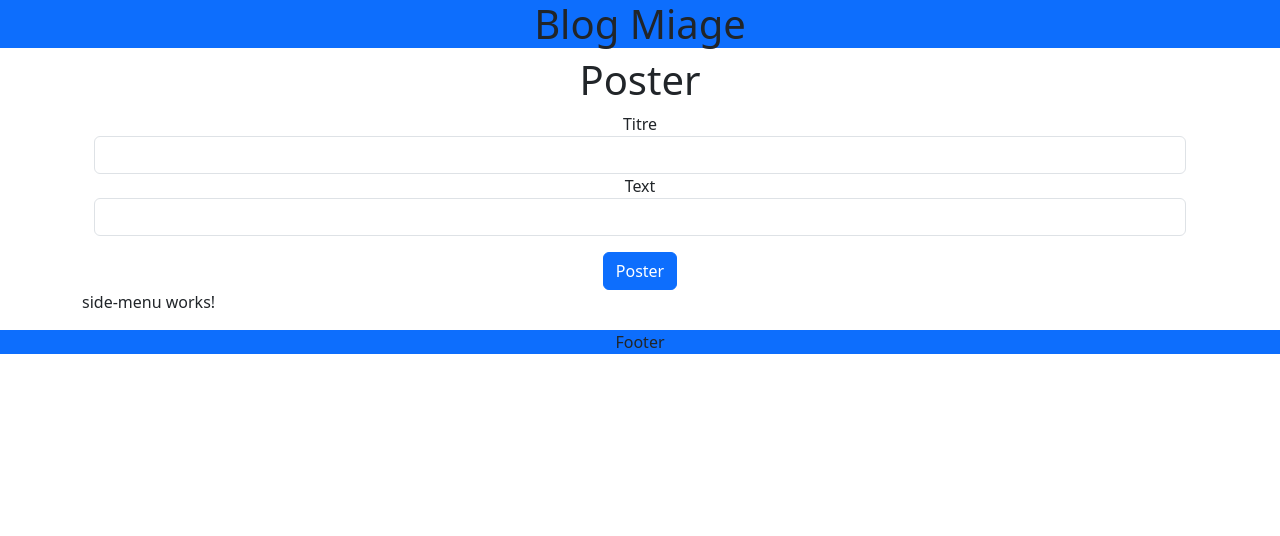
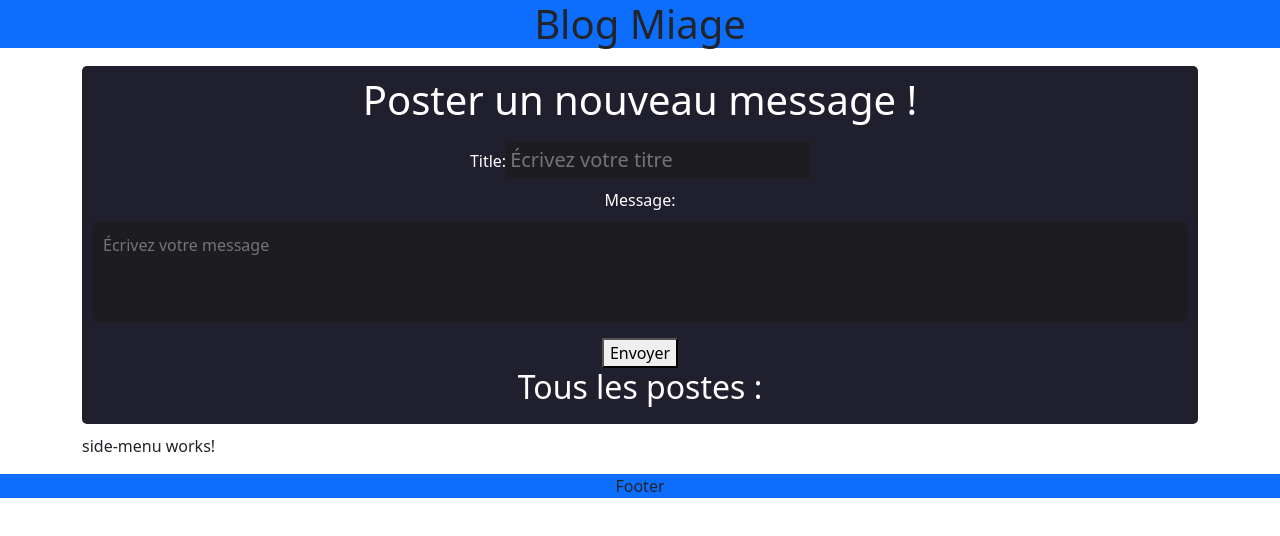
Before and after one commit to EdenKha/BlogProject, an Angular app: page / in a window 1280 px wide. Shown: the top 536 px of the page. Built offline with nearby package versions, Linux system fonts and the light colour scheme.

Commit message:
form pour envoie de message

```diff
--- a/src/app/form-message/form-message.component.css
+++ b/src/app/form-message/form-message.component.css
@@ -5,3 +5,30 @@ div{
 label{
   text-align: left;
 }
+
+.message{
+  background-color: #1C1C21;
+  border-color: transparent;
+  width: 100%;
+  height: 100px;
+  margin: 10px 0;
+  padding: 10px;
+  border-radius: 5px;
+  resize: none;
+}
+.title{
+  background-color: #1C1C21;
+  font-size: 20px;
+  margin: 10px 0;
+  border-color: transparent;
+}
+
+.post{
+  background-color: #1F1F2E;
+  color: white;
+  padding: 10px;
+  border-color: transparent;
+  border-radius: 5px;
+  cursor: pointer;
+  margin: 10px 0;
+}
--- a/src/app/form-message/form-message.component.html
+++ b/src/app/form-message/form-message.component.html
@@ -1,15 +1,18 @@
-<div class="container">
-  <h1>Poster</h1>
-  <form (ngSubmit)="submit()">
-    <div  class="form-group">
-      <label for="title">Titre</label><br>
-      <input type="text" name="username" class="form-control" ngModel>
-    </div>
-    <div  class="form-group">
-      <label for="messagetext">Text</label><br>
-      <input type="text" name="messagetext" class="form-control" ngModel>
-    </div>
-    <pre></pre>
-    <button class="btn btn-primary" type="submit">Poster</button>
+<link rel="stylesheet" href="form-message.component.css">
+<div class="post">
+  <h1 style="background-color:#1F1F2E">Poster un nouveau message !</h1>
+  <form style="background-color:#1F1F2E"(ngSubmit)="onSubmit()">
+    <label for="title">Title:</label>
+    <input placeholder="Écrivez votre titre" class="title" type="text" id="title" [(ngModel)]="post.title" name="title" required>
+    <br>
+    <label  for="message">Message:</label>
+    <textarea placeholder="Écrivez votre message" class="message" id="message" [(ngModel)]="post.message" name="message" required></textarea>
+    <br>
+    <button type="submit">Envoyer</button>
   </form>
+  <h2>Tous les postes :</h2>
+  <div *ngFor="let post of posts">
+    <h3>{{ post.title }}</h3>
+    <p>{{ post.message }}</p>
+  </div>
 </div>
--- a/src/app/form-message/form-message.component.ts
+++ b/src/app/form-message/form-message.component.ts
@@ -1,19 +1,30 @@
 import { Component } from '@angular/core';
 import {FormsModule} from "@angular/forms";
+import {NgForOf, NgIf} from "@angular/common";
 
 @Component({
   selector: 'app-form-message',
+  templateUrl: './form-message.component.html',
   standalone: true,
   imports: [
-    FormsModule
+    FormsModule,
+    NgForOf,
+    NgIf
   ],
-  templateUrl: './form-message.component.html',
-  styleUrl: './form-message.component.css'
+  styleUrls: ['./form-message.component.css']
 })
 export class FormMessageComponent {
+  post = {
+    title: '',
+    message: ''
+  };
+  posts: { title: string; message: string; }[]= [];
 
-  submit(){
-
+  onSubmit() {
+    if (this.post.title && this.post.message) {
+      this.posts.push({...this.post});
+      this.post.title = '';
+      this.post.message = '';
+    }
   }
-
 }
--- a/src/app/liste-message/liste-message.component.ts
+++ b/src/app/liste-message/liste-message.component.ts
@@ -1,10 +1,13 @@
  import { Component } from '@angular/core';
+ import {RouterLink} from "@angular/router";
 
 
 @Component({
   selector: 'app-liste-message',
   standalone: true,
-  imports: [],
+  imports: [
+    RouterLink
+  ],
   templateUrl: './liste-message.component.html',
   styleUrl: './liste-message.component.css'
 })
```
Also changed, not shown: src/app/liste-message/liste-message.component.html (+2 -21 lines).
